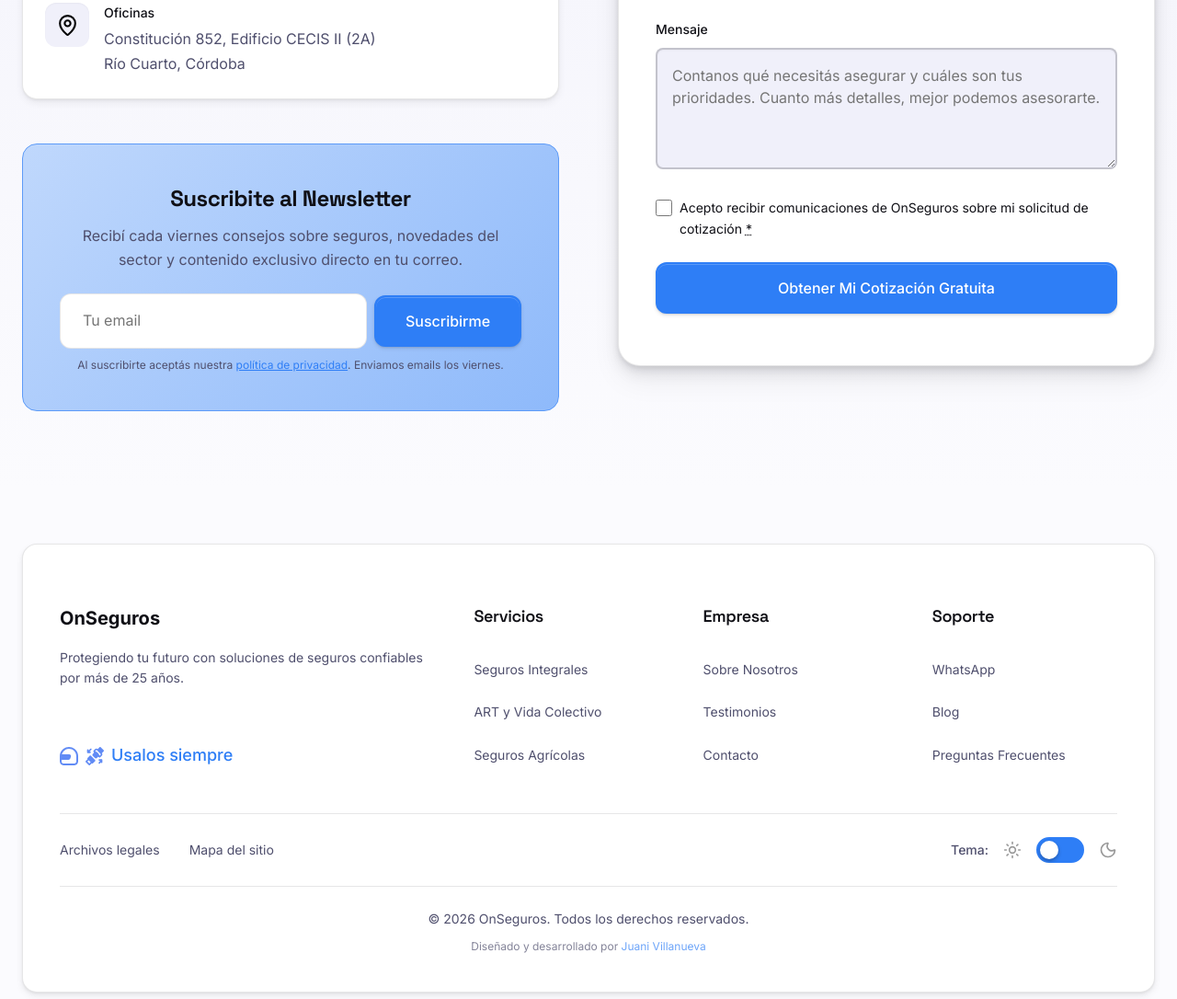
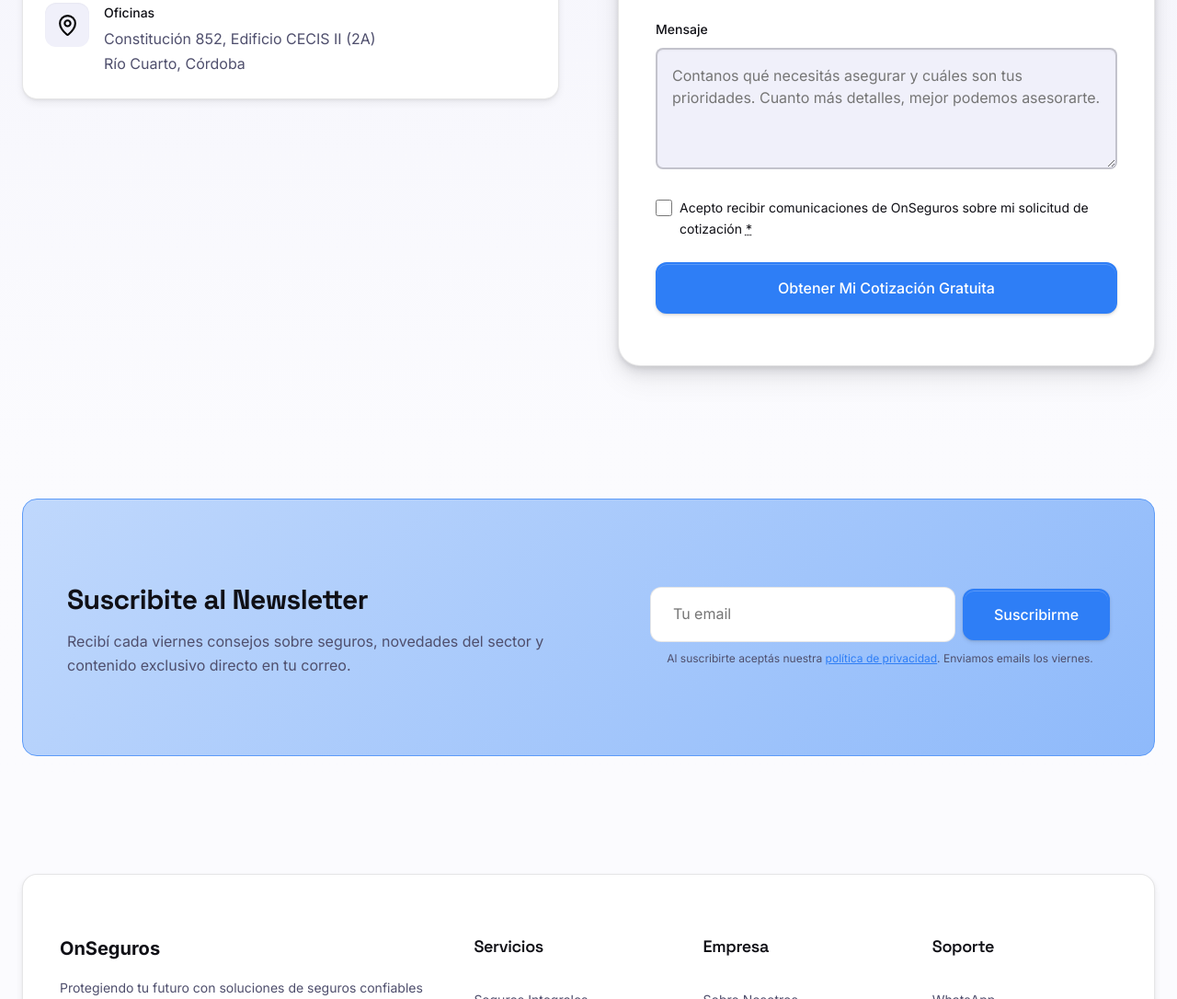
Before and after one commit to JuaniV2002/onseguros, a website: page index.html in a window 1280 px wide. Shown: the part 3790-4876 px from the top of the page at 92% size. Drawn offline with nearby package versions, Linux system fonts and the light colour scheme; no server answers.

Commit message:
add newsletter section on homepage

```diff
--- a/assets/css/style.css
+++ b/assets/css/style.css
@@ -1957,20 +1957,28 @@ ol {
    ========================================================================== */
 
 .newsletter {
+    padding: var(--space-4xl) var(--space-lg);
+    background: linear-gradient(180deg, var(--surface-base) 0%, var(--bg-primary) 100%);
+}
+
+.newsletter__container {
+    max-width: var(--container-xl);
+    margin: 0 auto;
     background: linear-gradient(135deg, var(--primary-50) 0%, var(--primary-100) 100%);
     border-radius: var(--radius-xl);
-    padding: var(--space-2xl);
+    padding: var(--space-4xl) var(--space-3xl);
     border: 1px solid var(--primary-200);
-    margin-top: var(--space-3xl);
-}
-
-.newsletter__container {
-    max-width: 100%;
+    display: flex;
+    align-items: center;
+    justify-content: space-between;
+    gap: var(--space-3xl);
+    min-height: 280px;
 }
 
 .newsletter__content {
-    text-align: center;
-    margin-bottom: var(--space-lg);
+    flex: 1;
+    text-align: left;
+    margin-bottom: 0;
 }
 
 .newsletter__title {
@@ -1987,7 +1995,8 @@ ol {
 }
 
 .newsletter__form {
-    width: 100%;
+    flex: 1;
+    max-width: 500px;
 }
 
 .newsletter__form-group {
@@ -2073,7 +2082,7 @@ ol {
     }
 
     .newsletter__title {
-        font-size: var(--font-size-2xl);
+        font-size: var(--font-size-3xl);
     }
 
     .newsletter__description {
@@ -2081,8 +2090,29 @@ ol {
     }
 }
 
+@media (max-width: 639px) {
+    .newsletter {
+        padding: var(--space-3xl) var(--space-md);
+    }
+
+    .newsletter__container {
+        flex-direction: column;
+        align-items: stretch;
+        padding: var(--space-2xl) var(--space-lg);
+        gap: var(--space-2xl);
+    }
+
+    .newsletter__content {
+        text-align: center;
+    }
+
+    .newsletter__form {
+        max-width: 100%;
+    }
+}
+
 /* Dark mode adjustments for newsletter */
-[data-theme="dark"] .newsletter {
+[data-theme="dark"] .newsletter__container {
     background: linear-gradient(135deg, rgba(var(--color-primary-rgb), 0.1) 0%, rgba(var(--color-primary-rgb), 0.15) 100%);
     border-color: rgba(var(--color-primary-rgb), 0.2);
 }
--- a/index.html
+++ b/index.html
@@ -731,37 +731,6 @@
                                 </div>
                             </div>
                         </div>
-
-                        <!-- Newsletter Section -->
-                        <section id="newsletter" class="newsletter" aria-labelledby="newsletter-heading">
-                            <div class="newsletter__container">
-                                <div class="newsletter__content">
-                                    <h2 id="newsletter-heading" class="newsletter__title">
-                                        Suscribite al Newsletter
-                                    </h2>
-                                    <p class="newsletter__description">
-                                        Recibí cada viernes consejos sobre seguros, novedades del sector y contenido exclusivo directo en tu correo.
-                                    </p>
-                                </div>
-                                <form class="newsletter__form" id="newsletter-form" action="https://formspree.io/f/xdkyknqv" method="POST" aria-labelledby="newsletter-heading">
-                                    <input type="hidden" name="_subject" value="Nueva Suscripción al Newsletter - On Seguros">
-                                    <input type="text" name="_gotcha" style="display:none">
-
-                                    <div class="newsletter__form-group">
-                                        <label class="sr-only" for="newsletter-email">Tu dirección de email</label>
-                                        <input type="email" id="newsletter-email" name="Email Newsletter" class="newsletter__input" placeholder="Tu email" required aria-required="true" aria-describedby="newsletter-consent newsletter-error">
-                                        <button type="submit" class="newsletter__button btn btn--primary">
-                                            Suscribirme
-                                        </button>
-                                    </div>
-                                    <div id="newsletter-error" class="newsletter__error" role="alert" aria-live="polite"></div>
-                                    <div id="newsletter-success" class="newsletter__success" role="status" aria-live="polite" style="display: none;"></div>
-                                    <p class="newsletter__consent" id="newsletter-consent">
-                                        Al suscribirte aceptás nuestra <a href="/legal/privacidad/">política de privacidad</a>. Enviamos emails los viernes.
-                                    </p>
-                                </form>
-                            </div>
-                        </section>
                     </div>
 
                     <form class="contact__form" id="cotizacion" action="https://formspree.io/f/xdkyknqv" method="POST"
@@ -846,6 +815,37 @@
                 </div>
             </div>
         </section>
+
+        <!-- Newsletter Section -->
+        <section id="newsletter" class="newsletter" aria-labelledby="newsletter-heading">
+            <div class="newsletter__container">
+                <div class="newsletter__content">
+                    <h2 id="newsletter-heading" class="newsletter__title">
+                        Suscribite al Newsletter
+                    </h2>
+                    <p class="newsletter__description">
+                        Recibí cada viernes consejos sobre seguros, novedades del sector y contenido exclusivo directo en tu correo.
+                    </p>
+                </div>
+                <form class="newsletter__form" id="newsletter-form" action="https://formspree.io/f/xdkyknqv" method="POST" aria-labelledby="newsletter-heading">
+                    <input type="hidden" name="_subject" value="Nueva Suscripción al Newsletter - On Seguros">
+                    <input type="text" name="_gotcha" style="display:none">
+
+                    <div class="newsletter__form-group">
+                        <label class="sr-only" for="newsletter-email">Tu dirección de email</label>
+                        <input type="email" id="newsletter-email" name="Email Newsletter" class="newsletter__input" placeholder="Tu email" required aria-required="true" aria-describedby="newsletter-consent newsletter-error">
+                        <button type="submit" class="newsletter__button btn btn--primary">
+                            Suscribirme
+                        </button>
+                    </div>
+                    <div id="newsletter-error" class="newsletter__error" role="alert" aria-live="polite"></div>
+                    <div id="newsletter-success" class="newsletter__success" role="status" aria-live="polite" style="display: none;"></div>
+                    <p class="newsletter__consent" id="newsletter-consent">
+                        Al suscribirte aceptás nuestra <a href="/legal/privacidad/">política de privacidad</a>. Enviamos emails los viernes.
+                    </p>
+                </form>
+            </div>
+        </section>
     </main>
 
     <!-- Footer Component -->
```
